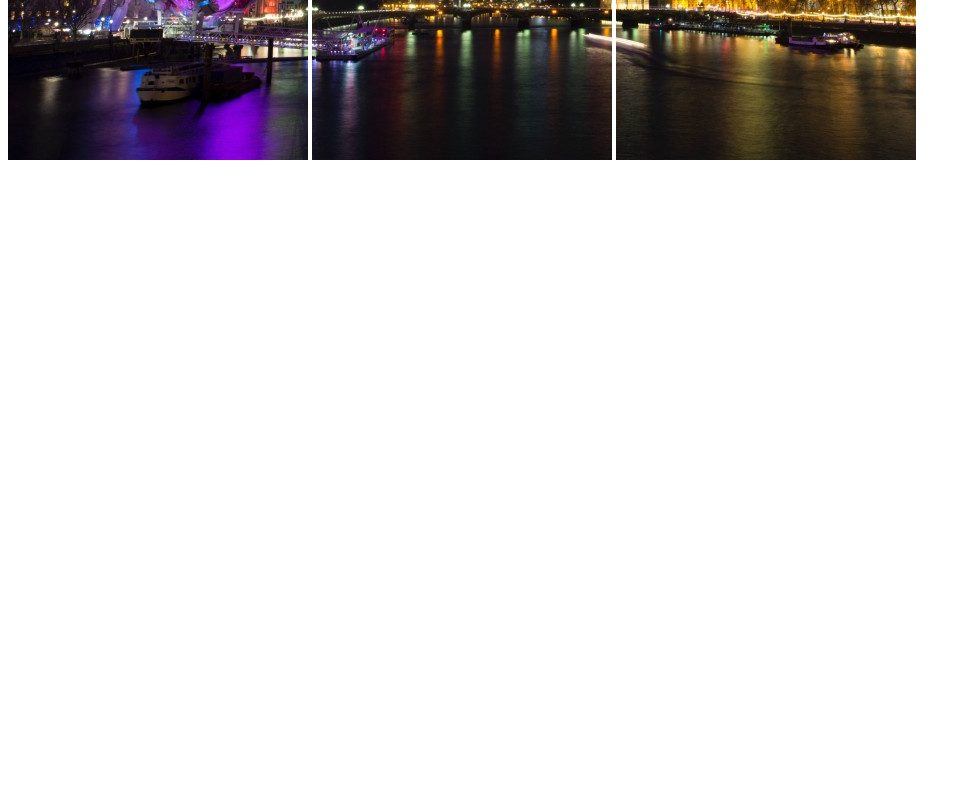
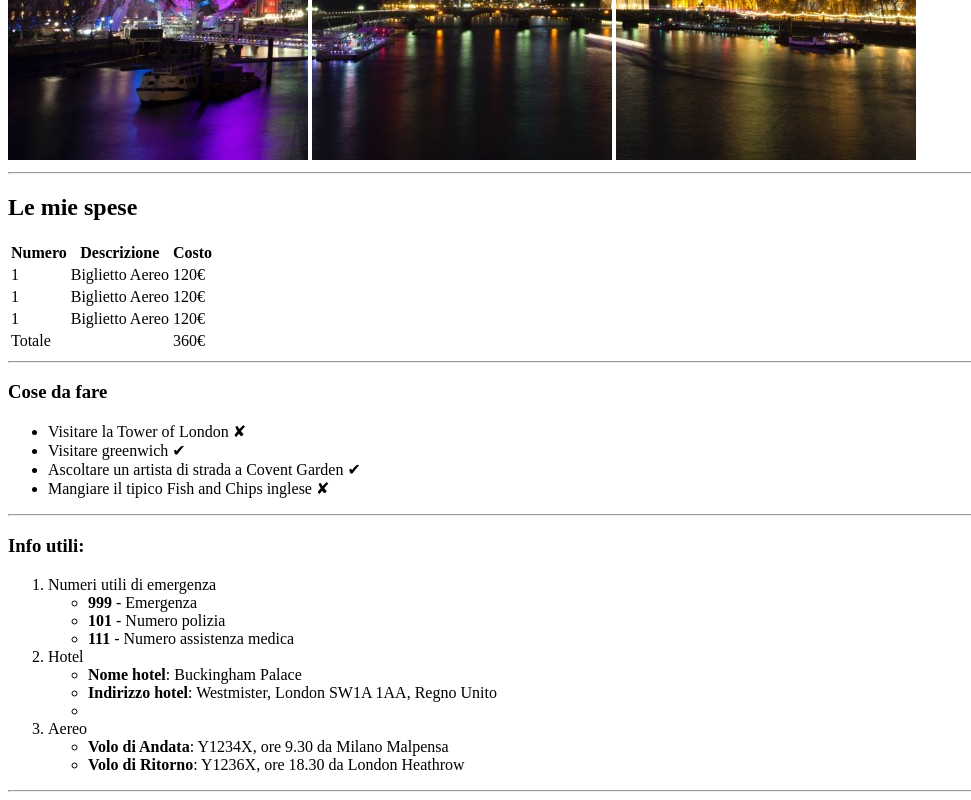
Before and after one commit to catanielena/html-london-trip, a plain HTML site: page index.html in a window 1280 px wide. Shown: the part 520-1320 px from the top of the page, without its empty margins (0-971 px from the left). Before the commit the page ends 800 px from the top, so only its background shows below. Drawn offline with Linux system fonts and the light colour scheme.

Commit message:
Aggiunto main

```diff
--- a/index.html
+++ b/index.html
@@ -16,11 +16,89 @@
                 <img src="img/pexels-bill-emrich-230794-1.jpg" alt="Londra-landscape-part2">
                 <img src="img/pexels-bill-emrich-230794-2.jpg" alt="Londra-landscape-part3">
             </div>
+            <hr>
         </header>
         <!-- /intestazione -->
 
         <!-- corpo principale_dettagli viaggio -->
         <main>
+
+             <!-- le mie spese -->
+            <section>
+                <h2>Le mie spese</h3>
+                <table>
+                    <tr>
+                        <th>Numero</th>
+                        <th>Descrizione</th>
+                        <th>Costo</th>
+                    </tr>
+                    <tr>
+                        <td>1</td>
+                        <td>Biglietto Aereo</td>
+                        <td>120€</td>
+                    </tr>
+                    <tr>
+                        <td>1</td>
+                        <td>Biglietto Aereo</td>
+                        <td>120€</td>
+                    </tr>
+                    <tr>
+                        <td>1</td>
+                        <td>Biglietto Aereo</td>
+                        <td>120€</td>
+                    </tr>
+                    <tr>
+                        <td>Totale</td>
+                        <td></td>
+                        <td>360€</td>
+                    </tr>
+                </table>
+                <hr>
+            </section>
+
+             <!-- cose da fare -->
+            <section>
+                <h3>Cose da fare</h3>
+                <ul>
+                    <li>Visitare la Tower of London &#10008;</li>
+                    <li>Visitare greenwich &#10004;</li>
+                    <li>Ascoltare un artista di strada a Covent Garden &#10004;</li>
+                    <li>Mangiare il tipico Fish and Chips inglese &#10008;</li>
+                </ul>
+                <hr>
+            </section>
+
+            <!-- info utili -->
+            <section>
+                <h3>Info utili:</h3>
+                <ol>
+                    <li>
+                        Numeri utili di emergenza
+                        <ul>
+                            <li><strong>999</strong> - Emergenza</li>
+                            <li><strong>101</strong> - Numero polizia</li>
+                            <li><strong>111</strong> - Numero assistenza medica</li>
+                        </ul>
+                    </li>
+                    <li>
+                        Hotel
+                        <ul>
+                            <li><strong>Nome hotel</strong>: Buckingham Palace</li>
+                            <li><strong>Indirizzo hotel</strong>: Westmister, London SW1A 1AA, Regno Unito</li>
+                            <li></li>
+                        </ul>
+                    </li>
+                    <li>
+                        Aereo
+                        <ul>
+                            <li><strong>Volo di Andata</strong>: Y1234X, ore 9.30 da Milano Malpensa</li>
+                            <li><strong>Volo di Ritorno</strong>: Y1236X, ore 18.30 da London Heathrow</li>
+                        </ul>
+                    </li>
+                </ol>
+                <hr>
+            </section>
+
         </main>
         <!-- /corpo principale_dettagli viaggio -->
 
```
